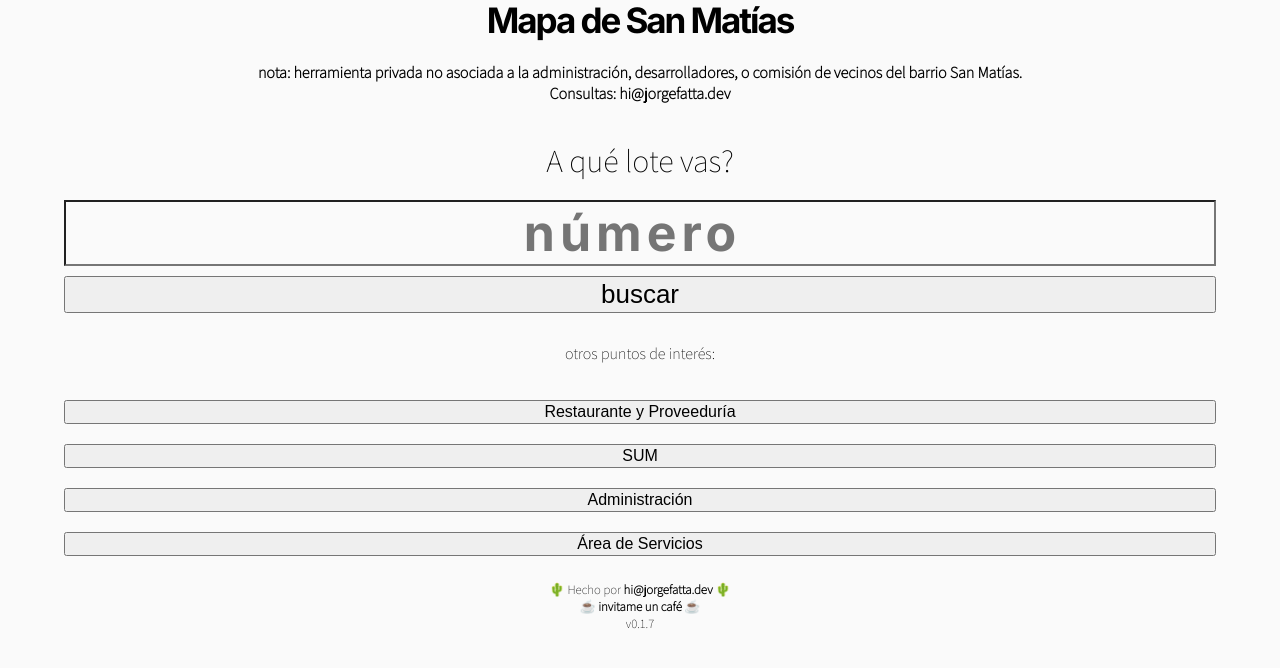
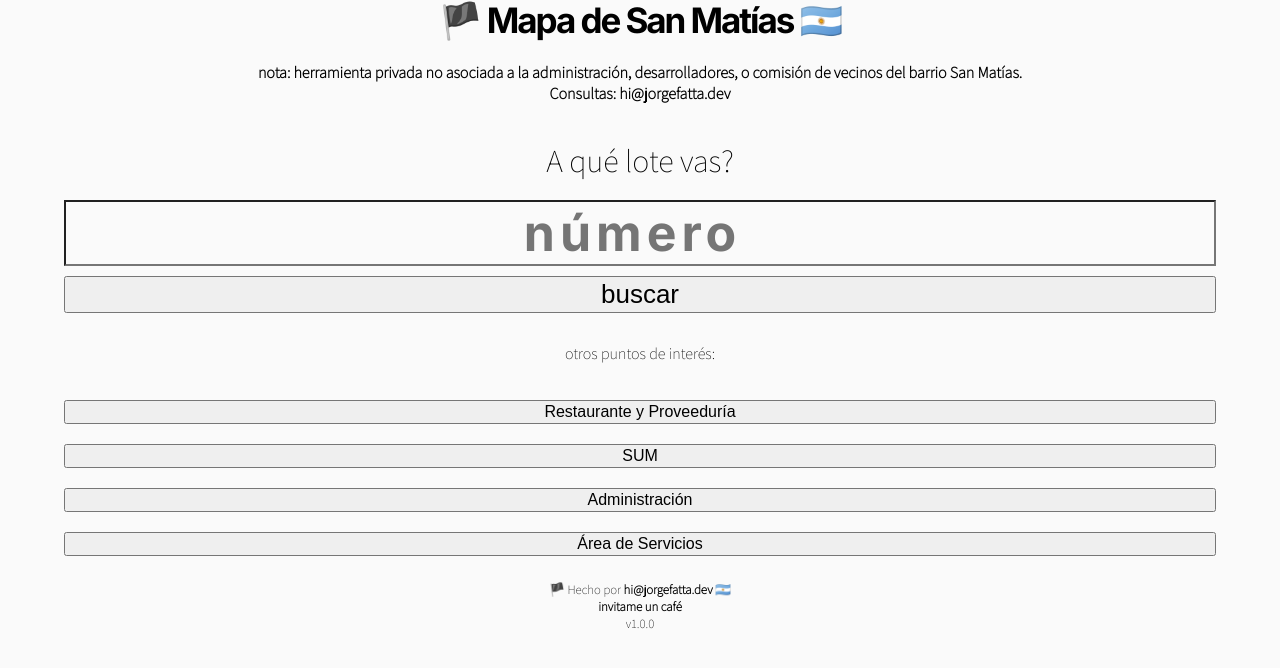
Before and after one commit to barrio-san-matias/sanmatias_app, a Next.js app: page / in a window 1280 px wide. Shown: the top 668 px of the page. Built offline with nearby package versions, Linux system fonts and the light colour scheme.

Commit message:
Update index.js

```diff
--- a/pages/index.js
+++ b/pages/index.js
@@ -49,7 +49,7 @@ export default function PageWithJSbasedForm() {
         <link href="https://fonts.googleapis.com/css2?family=Assistant:wght@200&display=swap" rel="stylesheet"/>
       </Head>
       <h1 className={styles.title}>
-        Mapa de San Matías
+      🏴 Mapa de San Matías 🇦🇷
       </h1>
       <h4 className={styles.disclaimer}>
       nota: <b>herramienta privada no asociada</b> a la administración, desarrolladores, o comisión de vecinos del barrio San Matías. <br />
@@ -85,9 +85,9 @@ export default function PageWithJSbasedForm() {
       </div>
 
       <div className="footer">
-        <div>🌵 Hecho por <a href="mailto:hi@jorgefatta.dev">hi@jorgefatta.dev</a> 🌵</div>
-        <div>☕️ <a href="https://cafecito.app/defnotjorge">invitame un café</a> ☕️</div>
-        <div>v0.1.7</div>
+        <div>🏴 Hecho por <a href="mailto:hi@jorgefatta.dev">hi@jorgefatta.dev</a> 🇦🇷 </div>
+        <div><a href="https://cafecito.app/defnotjorge">invitame un café</a></div>
+        <div>v1.0.0</div>
       </div>
     </div>
   )
```
